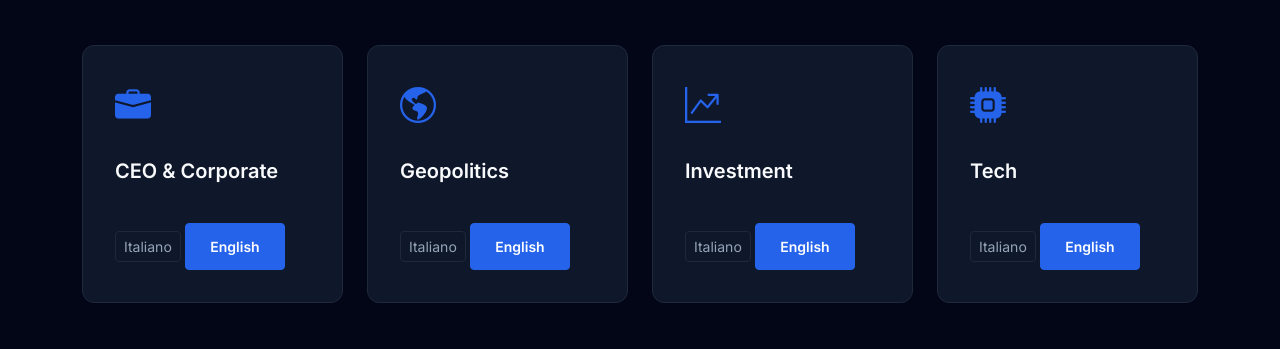
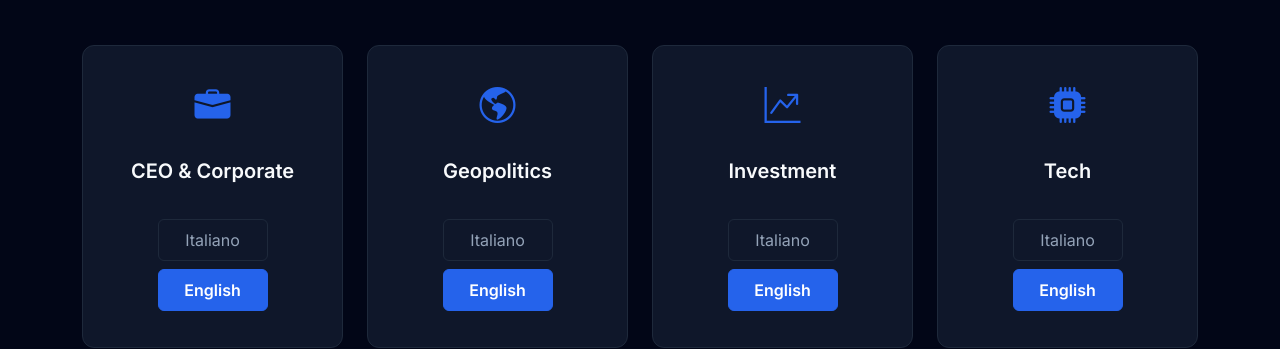
Before and after one commit to NeuroTinkerLab/daedalus-intelligence, a plain HTML site: page index.html in a window 1280 px wide. Shown: the part 616-965 px from the top of the page. Drawn offline with nearby package versions, Linux system fonts and the light colour scheme.

Commit message:
Style: Perfect card alignment and button uniformity

```diff
--- a/index.html
+++ b/index.html
@@ -42,53 +42,53 @@
             <div class="row g-4">
                 <!-- CEO / Corporate -->
                 <div class="col-lg-3 col-md-6">
-                    <div class="channel-card d-flex flex-column">
-                        <div class="flex-grow-1">
+                    <div class="channel-card">
+                        <div class="card-content">
                             <div class="icon"><i class="bi bi-briefcase-fill"></i></div>
                             <h5 data-lang-key="ceo_title">CEO & Corporate</h5>
                         </div>
-                        <div class="mt-4">
-                            <a href="https://t.me/Daedalus_CEO_IT" target="_blank" class="btn btn-outline-light btn-sm">Italiano</a>
-                            <a href="https://t.me/Daedalus_CEO_EN" target="_blank" class="btn btn-primary btn-sm">English</a>
+                        <div class="card-buttons">
+                            <a href="https://t.me/Daedalus_CEO_IT" target="_blank" class="btn btn-outline-light">Italiano</a>
+                            <a href="https://t.me/Daedalus_CEO_EN" target="_blank" class="btn btn-primary">English</a>
                         </div>
                     </div>
                 </div>
                 <!-- Geopolitics -->
                 <div class="col-lg-3 col-md-6">
-                    <div class="channel-card d-flex flex-column">
-                        <div class="flex-grow-1">
+                    <div class="channel-card">
+                        <div class="card-content">
                             <div class="icon"><i class="bi bi-globe-americas"></i></div>
                             <h5 data-lang-key="geo_title">Geopolitics</h5>
                         </div>
-                        <div class="mt-4">
-                            <a href="https://t.me/Daedalus_geopolitics_IT" target="_blank" class="btn btn-outline-light btn-sm">Italiano</a>
-                            <a href="https://t.me/Daedalus_geopolitics_EN" target="_blank" class="btn btn-primary btn-sm">English</a>
+                        <div class="card-buttons">
+                            <a href="https://t.me/Daedalus_geopolitics_IT" target="_blank" class="btn btn-outline-light">Italiano</a>
+                            <a href="https://t.me/Daedalus_geopolitics_EN" target="_blank" class="btn btn-primary">English</a>
                         </div>
                     </div>
                 </div>
                 <!-- Investment -->
                 <div class="col-lg-3 col-md-6">
-                    <div class="channel-card d-flex flex-column">
-                        <div class="flex-grow-1">
+                    <div class="channel-card">
+                        <div class="card-content">
                             <div class="icon"><i class="bi bi-graph-up-arrow"></i></div>
                             <h5 data-lang-key="invest_title">Investment</h5>
                         </div>
-                        <div class="mt-4">
-                            <a href="https://t.me/Daedalus_investment_IT" target="_blank" class="btn btn-outline-light btn-sm">Italiano</a>
-                            <a href="https://t.me/Daedalus_investment_EN" target="_blank" class="btn btn-primary btn-sm">English</a>
+                        <div class="card-buttons">
+                            <a href="https://t.me/Daedalus_investment_IT" target="_blank" class="btn btn-outline-light">Italiano</a>
+                            <a href="https://t.me/Daedalus_investment_EN" target="_blank" class="btn btn-primary">English</a>
                         </div>
                     </div>
                 </div>
                 <!-- Tech -->
                 <div class="col-lg-3 col-md-6">
-                    <div class="channel-card d-flex flex-column">
-                        <div class="flex-grow-1">
+                    <div class="channel-card">
+                        <div class="card-content">
                             <div class="icon"><i class="bi bi-cpu-fill"></i></div>
                             <h5 data-lang-key="tech_title">Tech</h5>
                         </div>
-                        <div class="mt-4">
-                            <a href="https://t.me/Daedalus_tech_IT" target="_blank" class="btn btn-outline-light btn-sm">Italiano</a>
-                            <a href="https://t.me/Daedalus_tech_ENG" target="_blank" class="btn btn-primary btn-sm">English</a>
+                        <div class="card-buttons">
+                            <a href="https://t.me/Daedalus_tech_IT" target="_blank" class="btn btn-outline-light">Italiano</a>
+                            <a href="https://t.me/Daedalus_tech_ENG" target="_blank" class="btn btn-primary">English</a>
                         </div>
                     </div>
                 </div>
--- a/style.css
+++ b/style.css
@@ -64,11 +64,16 @@ h1, h2, h3, h4, h5, h6 {
     padding: 2rem;
     transition: border-color 0.2s ease, box-shadow 0.2s ease;
     height: 100%; /* Fondamentale per altezza uniforme */
+    display: flex; /* Abilita Flexbox */
+    flex-direction: column; /* Dispone gli elementi in colonna */
+    text-align: center; /* *** CORREZIONE: Centra tutto il testo *** */
 }
 
-.channel-card:hover {
-    border-color: var(--accent-color);
-    box-shadow: 0 0 20px rgba(37, 99, 235, 0.15); /* Bagliore elegante */
+.channel-card .card-content {
+    flex-grow: 1; /* Fa in modo che questo contenitore occupi tutto lo spazio disponibile */
+    display: flex;
+    flex-direction: column;
+    justify-content: center; /* *** CORREZIONE: Centra verticalmente icona e titolo *** */
 }
 
 .channel-card .icon {
@@ -80,7 +85,20 @@ h1, h2, h3, h4, h5, h6 {
 .channel-card h5 {
     color: var(--text-primary);
     font-weight: 600;
-    margin-bottom: 1rem;
+}
+
+.channel-card .card-buttons {
+    margin-top: 1.5rem; /* Spazio sopra i bottoni */
+}
+
+.channel-card .btn {
+    width: 110px; /* *** CORREZIONE: Imposta una larghezza fissa per entrambi i bottoni *** */
+    margin: 0.25rem;
+}
+
+.channel-card:hover {
+    border-color: var(--accent-color);
+    box-shadow: 0 0 20px rgba(37, 99, 235, 0.15); /* Bagliore elegante */
 }
 
 /* Footer */
@@ -100,7 +118,7 @@ footer .copyright {
     background-color: var(--accent-color);
     border-color: var(--accent-color);
     font-weight: 600;
-    padding: 0.75rem 1.5rem;
+    padding: 0.5rem 1rem;
     transition: opacity 0.2s ease;
 }
 
@@ -111,6 +129,7 @@ footer .copyright {
 .btn-outline-light {
     border-color: var(--border-color);
     color: var(--text-secondary);
+    padding: 0.5rem 1rem;
 }
 
 .btn-outline-light:hover {
```
